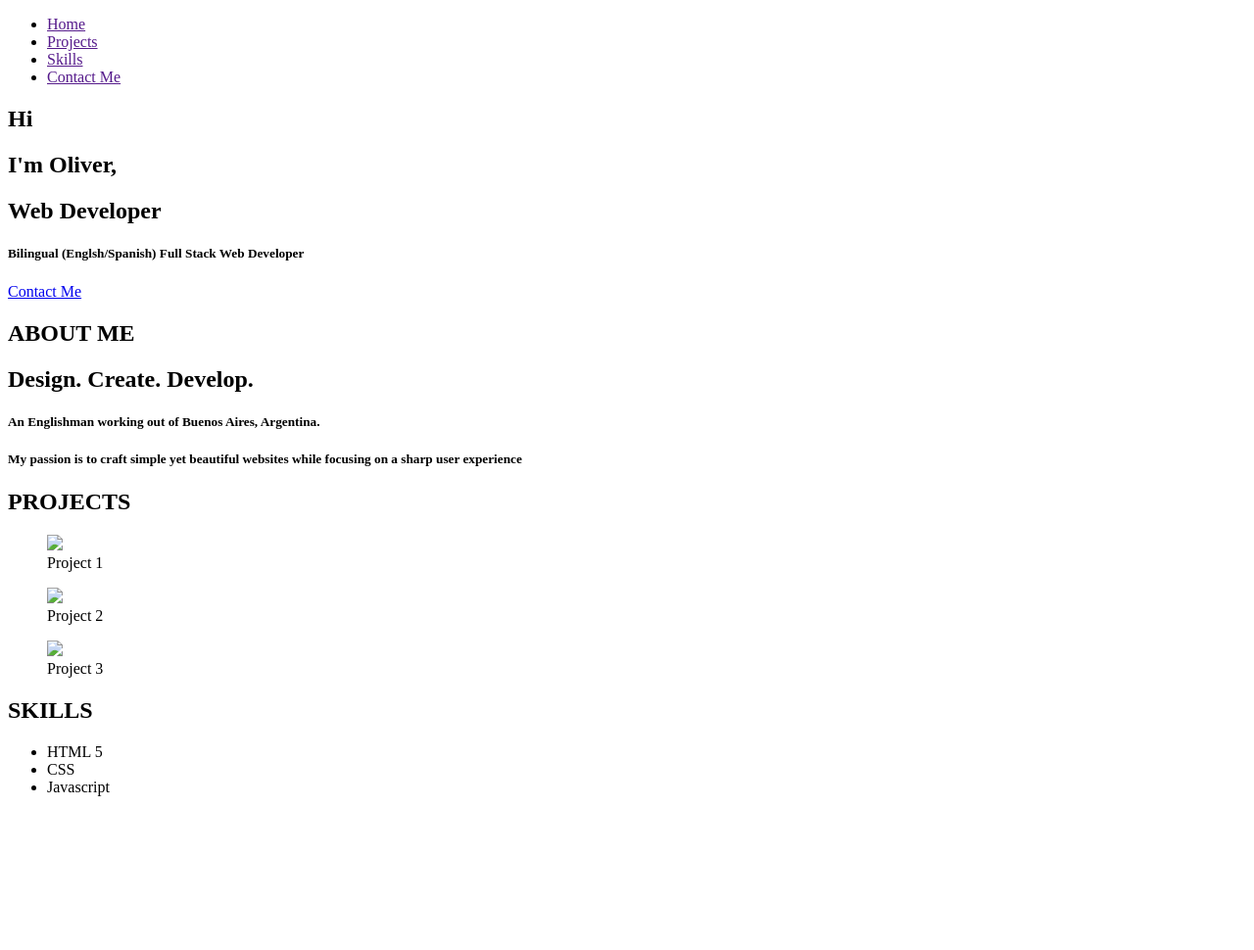
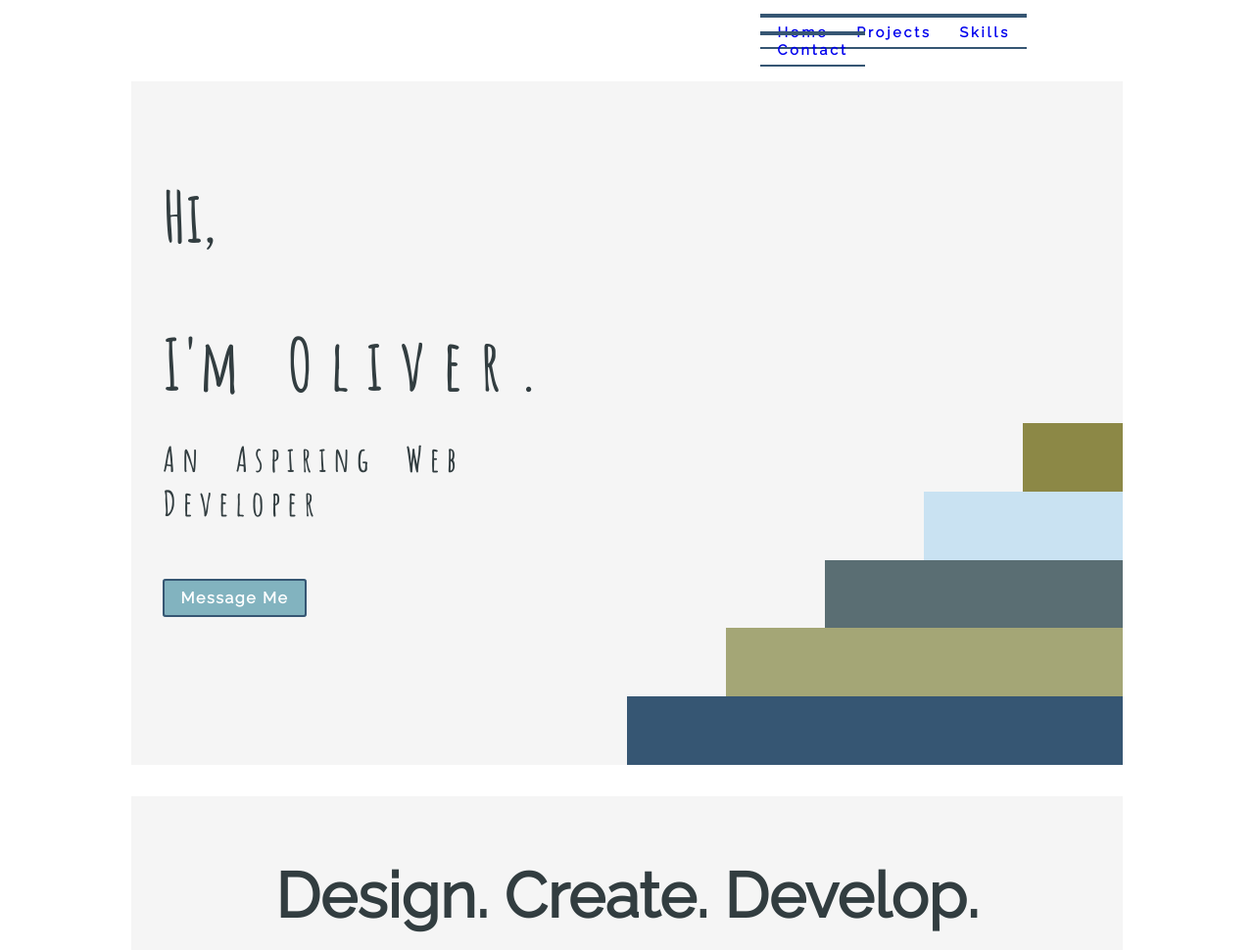
Before and after one commit to olihager/PersonalPortfolio, a plain HTML site: page home.html in a window 1280 px wide. Shown: the top 970 px of the page at 98% size. Before the commit the page ends 829 px from the top, so only its background shows below. Drawn offline with Linux system fonts and the light colour scheme.

Commit message:
second commit - home/contact/style pages complete

```diff
--- a/home.html
+++ b/home.html
@@ -4,40 +4,50 @@
     <meta charset="UTF-8">
     <meta http-equiv="X-UA-Compatible" content="IE=edge">
     <meta name="viewport" content="width=device-width, initial-scale=1.0">
+    <link href="https://fonts.googleapis.com/css2?family=Amatic+SC:wght@400;700&family=Raleway:ital,wght@0,300;0,400;1,600&display=swap" rel="stylesheet">
+    <link href="https://fonts.googleapis.com/icon?family=Material+Icons">
+    <link rel="stylesheet" type="text/css" href="./style.css">
     <title>Personal Portfolio</title>
 </head>
 <body>
     <header>
-        <nav>
+        <nav class="nav">
             <ul>
-                <li><a href="">Home</a></li>
-                <li><a href="">Projects</a></li>
-                <li><a href="">Skills</a></li>
-                <li><a href="">Contact Me</a></li>
+                <li><a href="./home.html">Home</a></li>
+                <li><a href="#projects1">Projects</a></li>
+                <li><a href="#skills1">Skills</a></li>
+                <li><a href="./contact.html"> Contact</a></li>
             </ul>
         </nav>
     </header>
-    <section>
-        <hgroup>
-        <h1>Hi</h1>
-        <h1>I'm Oliver,</h1>
-        <h1>Web Developer</h1>
-        <h5>Bilingual (Englsh/Spanish) Full Stack Web Developer</h2>
-        </hgroup>
-        <a href=" " class="button">Contact Me</a>
-
+    <section class="presentation">
+        <div class="node">
+            <h1>Hi,</h1>
+            <h1 id="oliver">I'm </h1> <h1 id="oliver2">Oliver.</h1>
+            <h1 id="goal">An Aspiring Web Developer</h1>
+            <br>
+            <br>
+            <a href=" " class="button" id="stbutton">Message Me</a>
+        </div>
+        <div id="stairs">
+            <div id="firstBar"></div>
+            <div id="secondBar"></div>
+            <div id="thirdBar"></div>
+            <div id="fourthBar"></div>
+            <div id="fifthBar"></div>
         </div>
     </section>
 
     <section class="about">
-        <h1>ABOUT ME</h1>
-        <h2>Design. Create. Develop.</h2>
-        <h5>An Englishman working out of Buenos Aires, Argentina.</h5>
-        <h5>My passion is to craft simple yet beautiful websites while focusing on a sharp user experience</h5>
+        <h1>Design. Create. Develop.</h1>
+        <h5>My goal is to craft simple yet beautiful web applications while focusing on an engaging user experience.    </h5>
     </section>
 
-    <section class="projects">
+
+
+    <section class="projects" id="projects1">
         <h1>PROJECTS</h1>
+        <div class="images">
             <figure>
                 <img src="./Colorful Modern Typography T-shirt.png">
                 <figcaption>Project 1</figcaption>
@@ -50,14 +60,15 @@
                 <img src="./keepLifeSimple.png">
                 <figcaption>Project 3</figcaption>
             </figure>
+        </div>
     </section>
 
-    <section class="skills">
+    <section class="skills" id="skills1">
         <h1>SKILLS</h1>
         <ul>
-            <li>HTML 5</li>
-            <li>CSS</li>
+            <li>HTML 5 / CSS</li>
             <li>Javascript</li>
+            <li>React</li>
         </ul>
     </section>
 </body>
--- /dev/null
+++ b/style.css
@@ -0,0 +1,348 @@
+body {
+    display: grid;
+    grid-template-columns: 1fr 2fr 2fr 2fr 2fr 1fr;
+    grid-template-rows:  0.025fr 1.3fr 0.8fr 0.8fr 0.8fr;
+    gap: 2em 0em;
+}
+
+header {
+    grid-column: 2 / span 4;
+    grid-row: 1 / span 1;
+    display: grid;
+    grid-template-columns: 2fr 2fr 2fr 2fr 2fr;
+    align-items: center;
+    justify-items: end;
+}
+
+.nav{
+    grid-column: 4 / span 2;
+    margin-right: 2em;
+
+}
+
+
+.nav ul li {
+    list-style-type: none;
+    display: inline;
+    font-size: 0.9em;
+    padding: 0.5em 1.2em 0.5em 1.2em ; /*top right bottom left  */
+    margin: -5px;
+    border-top: 4px solid #365673;
+    border-bottom: 2px solid #365673;
+    letter-spacing: 0.2em;
+
+}
+
+a {
+    text-decoration: none;
+    font-family: Raleway;
+    font-weight: 600;
+
+}
+
+.contact {
+    display: grid;
+    grid-row: 2/ span 3;
+    grid-column: 3 / span 2;
+    justify-items: center;
+    background-color: whitesmoke;
+    border-radius: 1em;
+}
+
+.contact h1 {
+    font-family: amatic sc;
+    font-size: 3.5em;
+    margin-bottom: 0.5em;
+}
+
+#happy {
+    font-family: raleway;
+    font-size: 1.5em;
+    display: grid;
+    justify-items: center;
+    margin-bottom: 0.5em;
+}
+
+fieldset {
+    display: grid;
+    border-radius: 1em;
+    border: 2px solid #5A6E73;
+
+}
+
+#name {
+    padding: 0.5em 0em 0.5em 0em;
+    margin-top: 1em;
+
+    color: whitesmoke;
+}
+
+#timeZone {
+    text-align: center;
+    font-family: raleway;
+}
+
+fieldset ul {
+    text-align: center;
+    padding-inline-start: 0em;
+}
+
+fieldset ul li {
+    display: inline;
+    margin-left: 1.5em;
+    font-family: raleway;
+    font-size: 1em;
+
+}
+
+fieldset legend {
+    text-align: center;
+    font-family: raleway;
+    letter-spacing: 0.5em;
+}
+
+#submit {
+    display: grid;
+    justify-items: center;
+    font-family: raleway;
+
+
+}
+
+input {
+    font-family: raleway;
+    font-size: 1.25em;
+}
+
+#submit1{
+    font-size: 1.25em;
+    background-color: #A4A676;
+    color: whitesmoke;
+    border-radius: 0.25em;
+    border: 1px solid #365673;
+}
+
+textarea {
+    font-family: raleway;
+    font-size: 1em;
+
+}
+
+.presentation {
+    grid-row: 2 / span 1;
+    grid-column: 2/ span 4;
+    grid-auto-flow: column; /*when using grid.. two divs on same row */
+    background-color: whitesmoke;
+    display: grid;
+    grid-template-columns: 1fr 1fr;
+    grid-template-rows: 0.325fr 0.325fr 0.325fr 0.325fr;
+    margin-top: -25px;
+    /* padding: 1em */
+    /* display: grid;
+    align-items: end; */
+    /* gap: 1em; */
+}
+
+.presentation h1 {
+    font-family: amatic sc;
+    font-size: 4.5em;
+    color: #323D40;
+    /* letter-spacing: 0.1em; */
+}
+
+#oliver {
+    display: inline;
+    word-spacing: 0.5em;
+
+}
+
+#oliver2 {
+    display: inline;
+    letter-spacing: 0.25em;
+
+}
+
+#goal {
+    letter-spacing: 0.2em;
+    font-size: 2.2em;
+    word-spacing: 0.5em;
+    color: #323D40;
+}
+
+.node {
+    /* border: 1px solid; */
+    padding-left: 2em;
+    padding-top: 2em;
+    grid-column: 1 / span 1;
+    grid-row: 1 / span 2;
+    /* width: 50%; */
+}
+
+#stairs {
+    /* border: 1px solid; */
+    grid-column: 2 / span 1;
+    grid-row: 3 / span 2;
+    display: grid;
+    grid-template-rows: 0.5fr 0.5fr 0.5fr 0.5fr 0.5fr;
+    grid-template-columns: 0.5fr 0.5fr 0.5fr 0.5fr 0.5fr; /*use repeat function there is a quicker way*/
+
+}
+
+#firstBar {
+    grid-column: 1/ span 5;
+    grid-row: 5 / span 1;
+    /* border-top: solid 1px black; */
+    background-color:  #365673;
+}
+
+#secondBar {
+    grid-column: 2 / span 4;
+    grid-row: 4 / span 1;
+    /* border-top: 1px solid black; */
+    background-color:  #A4A676;
+}
+
+#thirdBar {
+    grid-column: 3 / span 3;
+    grid-row: 3 / span 1;
+    /* border-top: 1px solid black; */
+    background-color: #5A6E73;
+}
+
+#fourthBar {
+    grid-column: 4 / span 2;
+    grid-row: 2 / span 1;
+    /* border-top: 1px solid black; */
+    background-color: #C9E2F2
+}
+
+#fifthBar {
+    grid-column: 5 / span 1;
+    grid-row: 1 / span 1;
+    /* border-top: 1px solid black; */
+    background-color: #8C8846;
+}
+
+.about {
+
+
+
+    grid-row: 3 / span 1;
+    grid-column: 2 / span 4;
+    display: grid;
+    grid-template-columns: 1fr 1fr 1fr;
+    grid-template-rows: 1fr 1fr;
+    justify-items: center;
+    background-color: whitesmoke;
+}
+
+.about h1 {
+    font-family: Raleway;
+    font-size: 4em;
+    grid-column: 1 / span 3;
+    margin-top: 1em;
+    align-items: center;
+    color: #323D40;
+
+}
+
+.about h5 {
+    font-family: Raleway;
+    font-size: 1.25em;
+    grid-column: 1 / span 3;
+    align-items: start;
+    color: #465559;
+
+}
+
+.projects {
+    grid-row: 4 / span 1;
+    grid-column: 2 / span 4;
+    border: 4px solid;
+    background-color: whitesmoke;
+    text-align: center;
+    color: #465559;
+    font-family: raleway;
+    font-weight: 900;
+    letter-spacing: 0.5em;
+}
+
+.projects h1 {
+    font-family: amatic sc;
+    font-weight: 800;
+    font-size: 3.5em;
+    color: black;
+}
+
+.images{
+    display: flex;
+    justify-content: center;
+}
+
+img {
+    width: 15em;
+    height: auto;
+    margin-bottom: 1em;
+
+
+}
+
+.skills {
+
+    grid-row: 5 / span 1;
+    grid-column: 2 / span 4;
+    background-color: whitesmoke;
+    justify-items: center;
+    text-align: center;
+    font-family: amatic sc;
+    font-weight: 800;
+    letter-spacing: 0.5em;
+    display: grid;
+    grid-template-columns: 1fr 1fr 1fr;
+    grid-template-rows: 1fr 1fr 1fr;
+    justify-items: center;
+
+
+}
+
+.skills h1 {
+    grid-column: 1 / span 3;
+    grid-row: 1/ span 1;
+    font-size: 3.5em;
+
+}
+
+.skills ul {
+    grid-column: 1 / span 3;
+    grid-row: 2 /  span 1;
+    align-items: start;
+    justify-items: center;
+    padding-inline-start: 0em;
+    padding: 0.5em 4.5em 0.5em 4.5em;
+    border: 3px solid #365673;
+    font-family: raleway;
+    font-size: 2em;
+}
+
+.skills li {
+    list-style-type: none;
+    display: inline;
+    letter-spacing: 0em;
+    font-size: 0.75em;
+    margin-left: 2em;
+    margin-right: 2em;
+
+
+
+}
+
+
+.button {
+    border: solid 2px #365673;
+    border-radius: 0.2em;
+    padding: 0.5em 1em 0.5em 1em;
+    margin-bottom: 1em;
+    background-color: #82B3BF;
+    color: white ;
+    letter-spacing: 0.1em;
+}
```
Also changed, not shown: contact.html (+26 -19 lines). Lines whose indentation alone changed are shown as unchanged.
